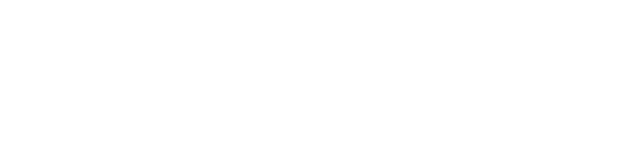
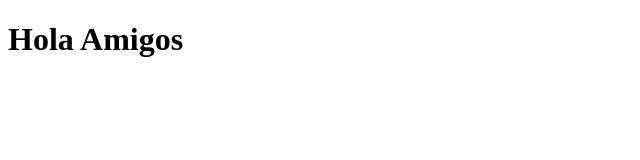
Before and after one commit to emma1993/gitTest, a plain HTML site: page index.html in a window 1280 px wide. Shown: the whole page, without its empty margins (0-640 px from the left). Drawn offline with Linux system fonts and the light colour scheme.

Commit message:
Modificacion h1

```diff
--- a/index.html
+++ b/index.html
@@ -4,6 +4,6 @@
 	<title>titulo 1</title>
 </head>
 <body>
-
+	<h1> Hola Amigos</h1>
 </body>
 </html>
```
